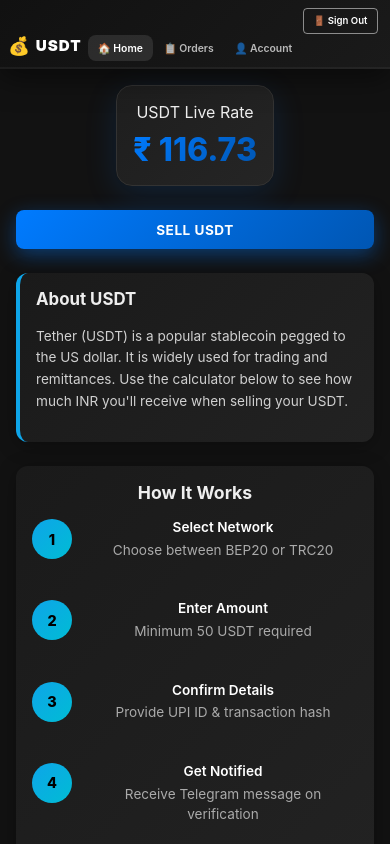
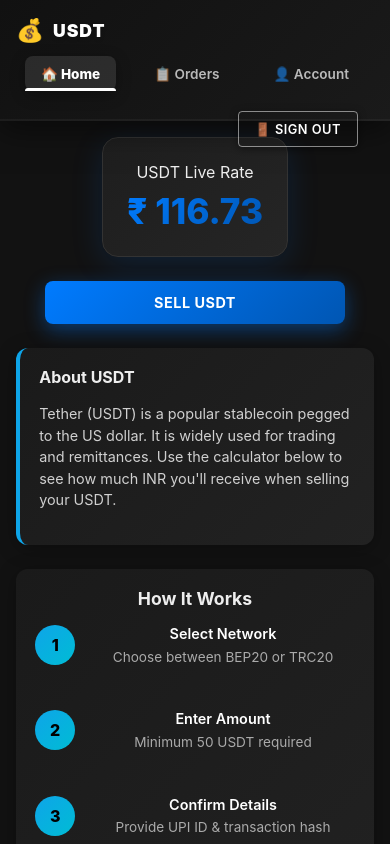
Before and after one commit to zaid09k/usdtseller, a React (Vite) app: page / in a window 390 px wide. Both pictures are taken after typing "Sample", "Sample123" into the empty fields and a click on the button "LOGIN TO DASHBOARD". Shown: the top 844 px of the page. Built offline with nearby package versions, Linux system fonts and the light colour scheme; no server answers.

Commit message:
Enhance mobile readability - increase font sizes and improve spacing

```diff
--- a/src/components/Account.css
+++ b/src/components/Account.css
@@ -265,13 +265,13 @@
   }
 
   .account-header h2 {
-    font-size: 1.2rem;
-    margin-bottom: 0.1rem;
+    font-size: 1.3rem;
+    margin-bottom: 0.2rem;
   }
 
   .account-header .subtitle {
-    font-size: 0.8rem;
-    margin-bottom: 1rem;
+    font-size: 0.85rem;
+    margin-bottom: 1.2rem;
   }
 
   .account-main {
--- a/src/components/Dashboard.css
+++ b/src/components/Dashboard.css
@@ -156,7 +156,7 @@
   }
 
   .rate-box {
-    padding: 1.5rem;
+    padding: 2rem;
     min-width: auto;
     max-width: 100%;
   }
@@ -166,8 +166,8 @@
   }
 
   .sell-button {
-    padding: 0.8rem 2rem;
-    font-size: 0.9rem;
+    padding: 0.9rem 2rem;
+    font-size: 0.95rem;
   }
 
   .how-it-works {
@@ -176,7 +176,7 @@
 
   .steps-container {
     grid-template-columns: repeat(auto-fit, minmax(150px, 1fr));
-    gap: 1rem;
+    gap: 1.5rem;
   }
 
   .info-card {
@@ -190,22 +190,27 @@
   }
 
   .rate-box {
-    padding: 1rem;
+    padding: 1.5rem;
     margin-bottom: 1.5rem;
   }
 
   .rate-value {
-    font-size: 2rem;
+    font-size: 2.2rem;
+  }
+
+  .rate-box h3 {
+    font-size: 0.9rem;
   }
 
   .sell-button {
-    padding: 0.7rem 1.5rem;
-    font-size: 0.85rem;
+    padding: 0.8rem 1.8rem;
+    font-size: 0.9rem;
     width: 100%;
+    max-width: 300px;
   }
 
   .chart-box {
-    padding: 1rem;
+    padding: 1.2rem;
     margin-top: 1.5rem;
   }
 
@@ -215,17 +220,22 @@
   }
 
   .info-card {
-    padding: 1rem;
+    padding: 1.2rem;
     margin-top: 1.5rem;
     font-size: 0.9rem;
   }
 
+  .info-card h3 {
+    font-size: 1rem;
+  }
+
   .info-card p {
-    font-size: 0.85rem;
+    font-size: 0.9rem;
+    line-height: 1.5;
   }
 
   .how-it-works {
-    padding: 1rem;
+    padding: 1.2rem;
     margin-top: 1.5rem;
   }
 
@@ -236,20 +246,20 @@
 
   .steps-container {
     grid-template-columns: 1fr;
-    gap: 1rem;
+    gap: 1.2rem;
   }
 
   .step-number {
-    width: 35px;
-    height: 35px;
+    width: 40px;
+    height: 40px;
+    font-size: 1rem;
+  }
+
+  .step-content h4 {
     font-size: 0.9rem;
   }
 
-  .step-content h4 {
+  .step-content p {
     font-size: 0.85rem;
   }
-
-  .step-content p {
-    font-size: 0.75rem;
-  }
 }
--- a/src/components/Navbar.css
+++ b/src/components/Navbar.css
@@ -3,6 +3,7 @@
   align-items: center;
   justify-content: space-between;
   padding: 0.75rem 2.5rem;
+  /* dark professional background */
   background: linear-gradient(135deg, #111 0%, #1a1a1a 100%);
   color: #ccc;
   height: 75px;
@@ -13,7 +14,7 @@
   border-bottom: 2px solid rgba(255, 255, 255, 0.05);
 }
 
-/* LEFT */
+
 .navbar-left {
   display: flex;
   align-items: center;
@@ -29,18 +30,59 @@
   color: #eee;
   font-weight: 900;
   font-size: 1.4rem;
+  text-transform: uppercase;
   letter-spacing: 1px;
+  transition: all 0.3s ease;
+}
+
+.navbar-logo:hover {
+  transform: scale(1.05);
 }
 
 .logo-icon {
   font-size: 1.8rem;
+  display: flex;
+  align-items: center;
 }
 
 .logo-text {
+  font-weight: 900;
+  color: #fff;
+  text-shadow: 0 2px 4px rgba(0, 0, 0, 0.2);
+}
+
+.navbar-status {
+  display: flex;
+  align-items: center;
+  gap: 0.5rem;
+  background: rgba(255, 255, 255, 0.15);
+  padding: 0.5rem 1rem;
+  border-radius: 20px;
+  font-size: 0.85rem;
+  font-weight: 600;
+}
+
+.status-dot {
+  width: 8px;
+  height: 8px;
+  background: #10b981;
+  border-radius: 50%;
+  animation: pulse 2s infinite;
+}
+
+@keyframes pulse {
+  0%, 100% {
+    opacity: 1;
+  }
+  50% {
+    opacity: 0.5;
+  }
+}
+
+.status-text {
   color: #fff;
 }
 
-/* CENTER LINKS */
 .navbar-links {
   display: flex;
   gap: 0.5rem;
@@ -54,28 +96,85 @@
   color: rgba(255, 255, 255, 0.7);
   font-size: 0.9rem;
   font-weight: 600;
+  position: relative;
   padding: 0.75rem 1.5rem;
   border-radius: 8px;
+  transition: all 0.3s ease;
   display: flex;
+  align-items: center;
   gap: 0.4rem;
   white-space: nowrap;
 }
 
-.navbar-links a.active,
+.link-icon {
+  font-size: 1.1rem;
+}
+
 .navbar-links a:hover {
   color: #fff;
   background: rgba(255, 255, 255, 0.1);
+  transform: translateY(-2px);
 }
 
-/* RIGHT */
+.navbar-links a.active {
+  color: #fff;
+  background: rgba(255, 255, 255, 0.1);
+  font-weight: 800;
+  box-shadow: 0 4px 15px rgba(0, 0, 0, 0.3);
+}
+
+.navbar-links a.active::after {
+  content: '';
+  position: absolute;
+  bottom: 0;
+  left: 0;
+  right: 0;
+  height: 3px;
+  background: #fff;
+  border-radius: 3px 3px 0 0;
+}
+
 .navbar-right {
   display: flex;
   align-items: center;
+  gap: 1.5rem;
+  /* keep logo left, links center, signout right
+     stats remain next to signout if present */
   flex: 1;
   justify-content: flex-end;
 }
 
-/* SIGN OUT BUTTON */
+.navbar-stats {
+  display: flex;
+  align-items: center;
+  gap: 1.5rem;
+  background: rgba(255, 255, 255, 0.1);
+  padding: 0.5rem 1rem;
+  border-radius: 8px;
+  border: 1px solid rgba(255, 255, 255, 0.2);
+}
+
+.stat-item {
+  display: flex;
+  flex-direction: column;
+  align-items: flex-end;
+}
+
+.stat-label {
+  font-size: 0.75rem;
+  color: rgba(255, 255, 255, 0.7);
+  text-transform: uppercase;
+  font-weight: 600;
+  letter-spacing: 0.5px;
+}
+
+.stat-value {
+  font-size: 1rem;
+  font-weight: 900;
+  color: #fff;
+  text-shadow: 0 2px 4px rgba(0, 0, 0, 0.2);
+}
+
 .signout-button {
   background: transparent;
   border: 1px solid rgba(255, 255, 255, 0.5);
@@ -85,94 +184,112 @@
   cursor: pointer;
   font-size: 0.85rem;
   font-weight: 600;
+  box-shadow: 0 2px 8px rgba(0, 0, 0, 0.4);
+  transition: all 0.3s ease;
+  text-transform: uppercase;
+  letter-spacing: 0.5px;
   display: flex;
+  align-items: center;
   gap: 0.4rem;
-  align-items: center;
+  white-space: nowrap;
 }
 
-/* ================= MOBILE FIX ================= */
+.signout-button span {
+  font-size: 1rem;
+}
+
+.signout-button:hover {
+  background: rgba(255, 255, 255, 0.2);
+  border-color: #fff;
+  box-shadow: 0 4px 15px rgba(0, 0, 0, 0.5);
+}
+
+.signout-button:hover {
+  background: rgba(255, 255, 255, 0.25);
+  border-color: #fff;
+  box-shadow: 0 8px 25px rgba(0, 0, 0, 0.35);
+  transform: translateY(-2px);
+}
+
+.signout-button:active {
+  transform: translateY(0);
+}
+
+@media (max-width: 1024px) {
+  .navbar {
+    padding: 0.75rem 1.5rem;
+    height: fit-content;
+    flex-wrap: wrap;
+    gap: 1rem;
+  }
+
+  .navbar-left {
+    gap: 1rem;
+  }
+
+  .navbar-stats {
+    display: none;
+  }
+
+  .navbar-links {
+    gap: 0.25rem;
+  }
+
+  .navbar-links a {
+    padding: 0.6rem 1rem;
+    font-size: 0.85rem;
+  }
+}
 
 @media (max-width: 768px) {
   .navbar {
-    flex-wrap: wrap;
-    padding: 0.5rem 1rem;
-    padding-top: 2.5rem;
+    flex-direction: column;
     height: auto;
-    position: relative;
+    padding: 1rem;
+    gap: 0.75rem;
+    position: sticky; /* ensure relative for absolute child */
   }
 
   .navbar-left {
     width: 100%;
-    justify-content: flex-start;
-    gap: 1rem;
-    margin-bottom: 0.5rem;
+    justify-content: space-between;
+  }
+
+  .navbar-links {
+    width: 100%;
+    justify-content: space-around;
+  }
+
+  .navbar-right {
+    width: 100%;
+    justify-content: flex-end;
+    position: relative;
+  }
+
+  /* hide stats on small screens */
+  .navbar-stats {
+    display: none;
   }
 
   .navbar-logo {
     font-size: 1.1rem;
-    gap: 0.4rem;
+    gap: 0.5rem;
   }
 
   .logo-icon {
-    font-size: 1.3rem;
+    font-size: 1.4rem;
   }
 
-  .navbar-links {
-    width: 100%;
-    justify-content: space-between;
-    gap: 0.25rem;
-  }
-
-  .navbar-links a {
-    padding: 0.5rem 0.8rem;
+  .navbar-status {
     font-size: 0.75rem;
-    gap: 0.2rem;
-  }
-
-  .navbar-right {
-    position: static;
+    padding: 0.4rem 0.8rem;
   }
 
   .signout-button {
+    padding: 0.6rem 1rem;
+    font-size: 0.8rem;
     position: absolute;
     top: 0.5rem;
-    right: 0.75rem;
-    padding: 0.5rem 0.8rem;
-    font-size: 0.7rem;
-    z-index: 999;
+    right: 1rem;
   }
 }
-
-@media (max-width: 500px) {
-  .navbar {
-    padding: 0.4rem 0.5rem;
-    padding-top: 2.2rem;
-  }
-
-  .navbar-left {
-    margin-bottom: 0.3rem;
-  }
-
-  .navbar-logo {
-    font-size: 0.95rem;
-    gap: 0.3rem;
-  }
-
-  .logo-icon {
-    font-size: 1.1rem;
-  }
-
-  .navbar-links {
-    gap: 0.1rem;
-  }
-
-  .navbar-links a {
-    padding: 0.4rem 0.6rem;
-    font-size: 0.65rem;
-  }
-
-  .signout-button {
-    padding: 0.4rem 0.6rem;
-    font-size: 0.6rem;
-  }
-}
--- a/src/components/OrderHistory.css
+++ b/src/components/OrderHistory.css
@@ -90,12 +90,12 @@
 
   .history-table th,
   .history-table td {
-    padding: 0.75rem;
+    padding: 0.8rem;
     font-size: 0.9rem;
   }
 
   .history-table th {
-    font-size: 0.75rem;
+    font-size: 0.8rem;
   }
 
   .status-badge,
--- a/src/components/Sell.css
+++ b/src/components/Sell.css
@@ -144,6 +144,10 @@
     padding: 1.5rem;
   }
 
+  .sell-form h2 {
+    font-size: 1.3rem;
+  }
+
   .form-group input,
   .form-group select {
     font-size: 16px;
@@ -151,38 +155,39 @@
 
   .submit-button {
     padding: 0.8rem;
-    font-size: 0.9rem;
+    font-size: 0.95rem;
   }
 }
 
 @media (max-width: 600px) {
   .sell-container {
-    min-height: calc(100vh - 80px);
+    min-height: calc(100vh - 100px);
     padding: 1rem;
   }
 
   .sell-form {
     width: 100%;
-    padding: 1rem;
-    border-radius: 8px;
+    padding: 1.2rem;
+    border-radius: 12px;
   }
 
   .sell-form h2 {
-    font-size: 1.3rem;
+    font-size: 1.2rem;
+    margin-bottom: 1.2rem;
+  }
+
+  .form-group {
     margin-bottom: 1rem;
   }
 
-  .form-group {
-    margin-bottom: 0.8rem;
-  }
-
   .form-group label {
-    font-size: 0.85rem;
+    font-size: 0.9rem;
+    margin-bottom: 0.5rem;
   }
 
   .form-group input,
   .form-group select {
-    padding: 0.6rem;
+    padding: 0.7rem;
     font-size: 16px;
     border-radius: 6px;
   }
@@ -193,22 +198,27 @@
   }
 
   .radio-label {
-    font-size: 0.85rem;
+    font-size: 0.9rem;
+  }
+
+  .radio-label input[type="radio"] {
+    width: 20px;
+    height: 20px;
   }
 
   .conversion {
-    font-size: 0.85rem;
-    padding: 0.8rem;
+    font-size: 0.9rem;
+    padding: 1rem;
   }
 
   .submit-button {
-    padding: 0.7rem;
-    font-size: 0.8rem;
+    padding: 0.8rem;
+    font-size: 0.9rem;
     width: 100%;
   }
 
   .error {
-    font-size: 0.8rem;
-    padding: 0.6rem;
+    font-size: 0.85rem;
+    padding: 0.7rem;
   }
 }
```
